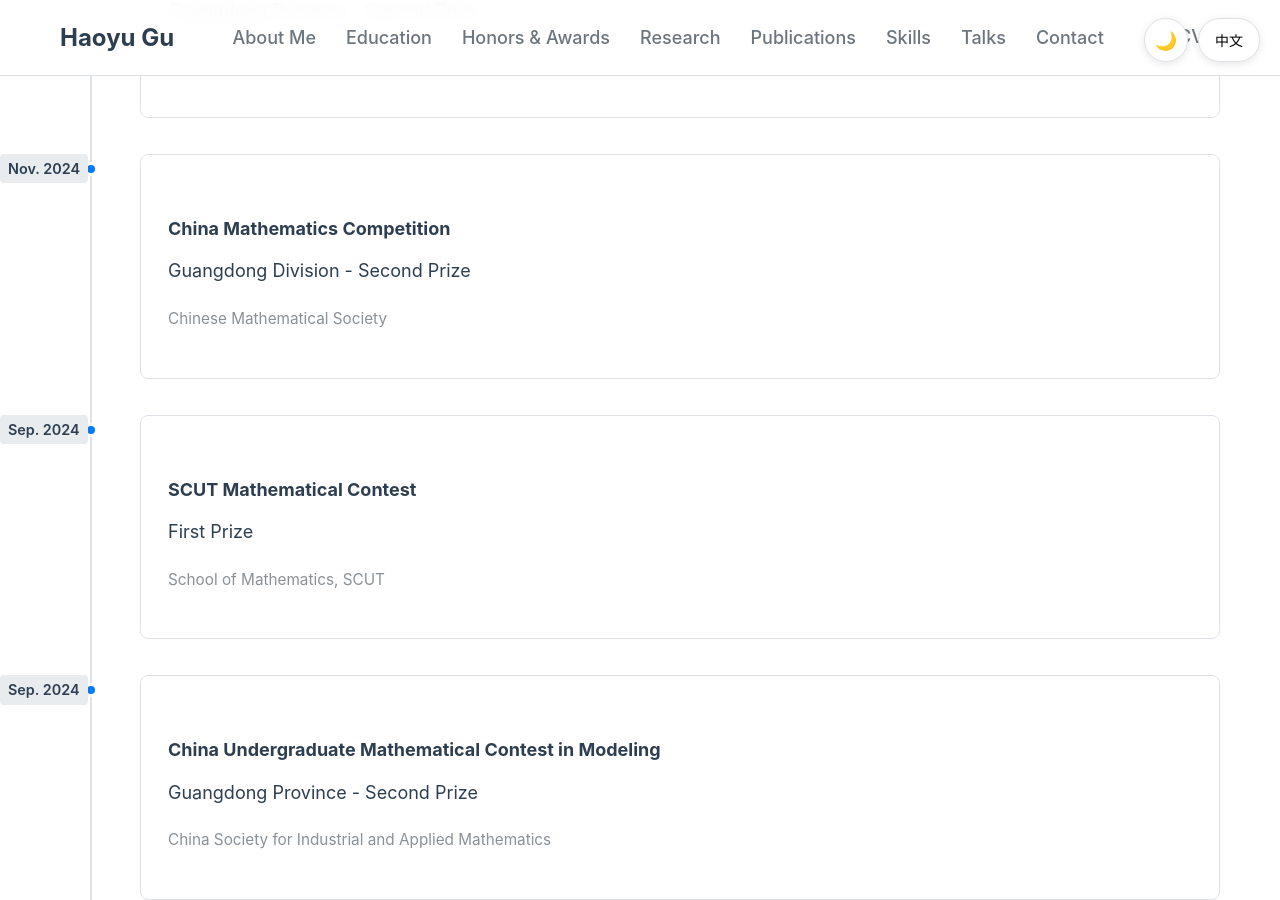
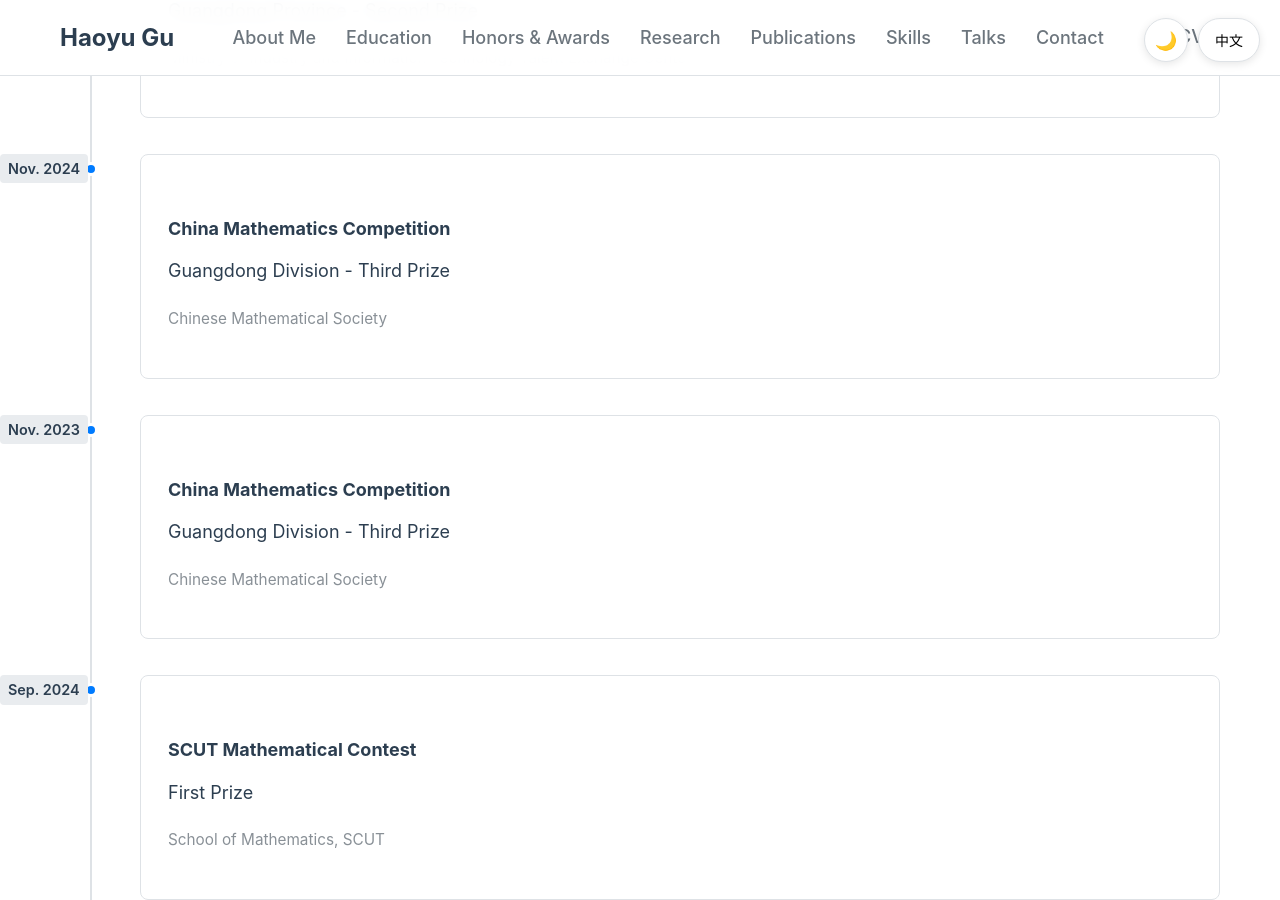
Before and after one commit to Haoyu-Gu/haoyu-gu.github.io, a Jekyll site: the page built from index.html, in a window 1280 px wide and 900 px high, scrolled down 4505 px. Built offline with Jekyll 4.4.1, drawn with Linux system fonts in a browser that asks for light colours.

Commit message:
更新竞赛获奖信息

```diff
--- a/index.html
+++ b/index.html
@@ -123,7 +123,15 @@
       <div class="timeline-date">Nov. 2024</div>
       <div class="timeline-content">
         <h3 data-lang='{"en": "China Mathematics Competition", "zh": "全国大学生数学竞赛"}'>China Mathematics Competition</h3>
-        <p data-lang='{"en": "Guangdong Division - Second Prize", "zh": "广东赛区二等奖"}'>广东赛区二等奖</p>
+        <p data-lang='{"en": "Guangdong Division - Third Prize", "zh": "广东赛区三等奖"}'>广东赛区三等奖</p>
+        <p class="award-organizer" data-lang='{"en": "Chinese Mathematical Society", "zh": "中国数学会"}'>中国数学会</p>
+      </div>
+    </div>
+    <div class="timeline-item">
+      <div class="timeline-date">Nov. 2023</div>
+      <div class="timeline-content">
+        <h3 data-lang='{"en": "China Mathematics Competition", "zh": "全国大学生数学竞赛"}'>China Mathematics Competition</h3>
+        <p data-lang='{"en": "Guangdong Division - Third Prize", "zh": "广东赛区三等奖"}'>广东赛区三等奖</p>
         <p class="award-organizer" data-lang='{"en": "Chinese Mathematical Society", "zh": "中国数学会"}'>中国数学会</p>
       </div>
     </div>
```
